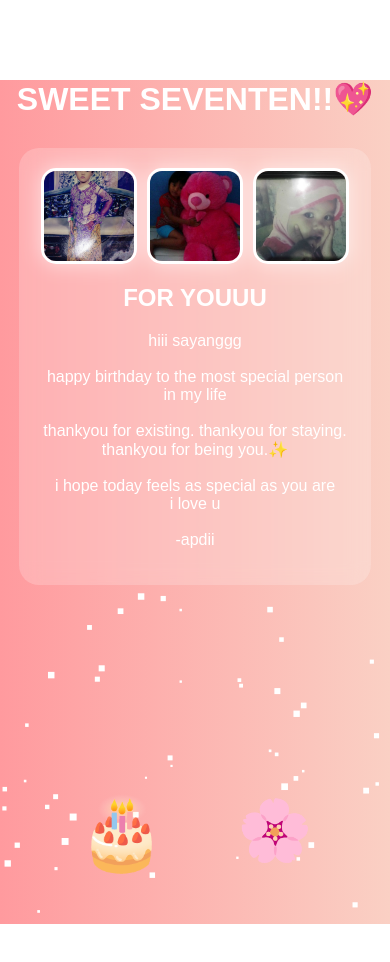
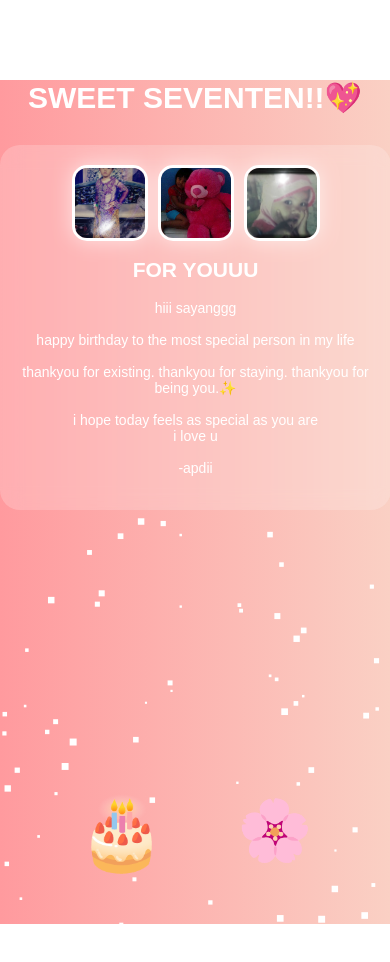
Before and after one commit to marwanafdi-droid/birthday-naii, a plain HTML site: page index.html in a window 390 px wide. Both pictures are taken after a click on the button "Klik Aku 🎁". Shown: the top 962 px of the page. Drawn offline with Linux system fonts and the light colour scheme.

Commit message:
Update style.css

```diff
--- a/style.css
+++ b/style.css
@@ -149,3 +149,25 @@ body {
         transform: scale(1);
     }
 }
+@media (max-width: 600px) {
+
+    .title {
+        font-size: 30px;
+    }
+
+    .letter-box {
+        width: 90%;
+        font-size: 14px;
+    }
+
+    .photo {
+        width: 70px;
+        height: 70px;
+    }
+
+    .start-btn {
+        font-size: 16px;
+        padding: 12px 20px;
+    }
+
+}
```
